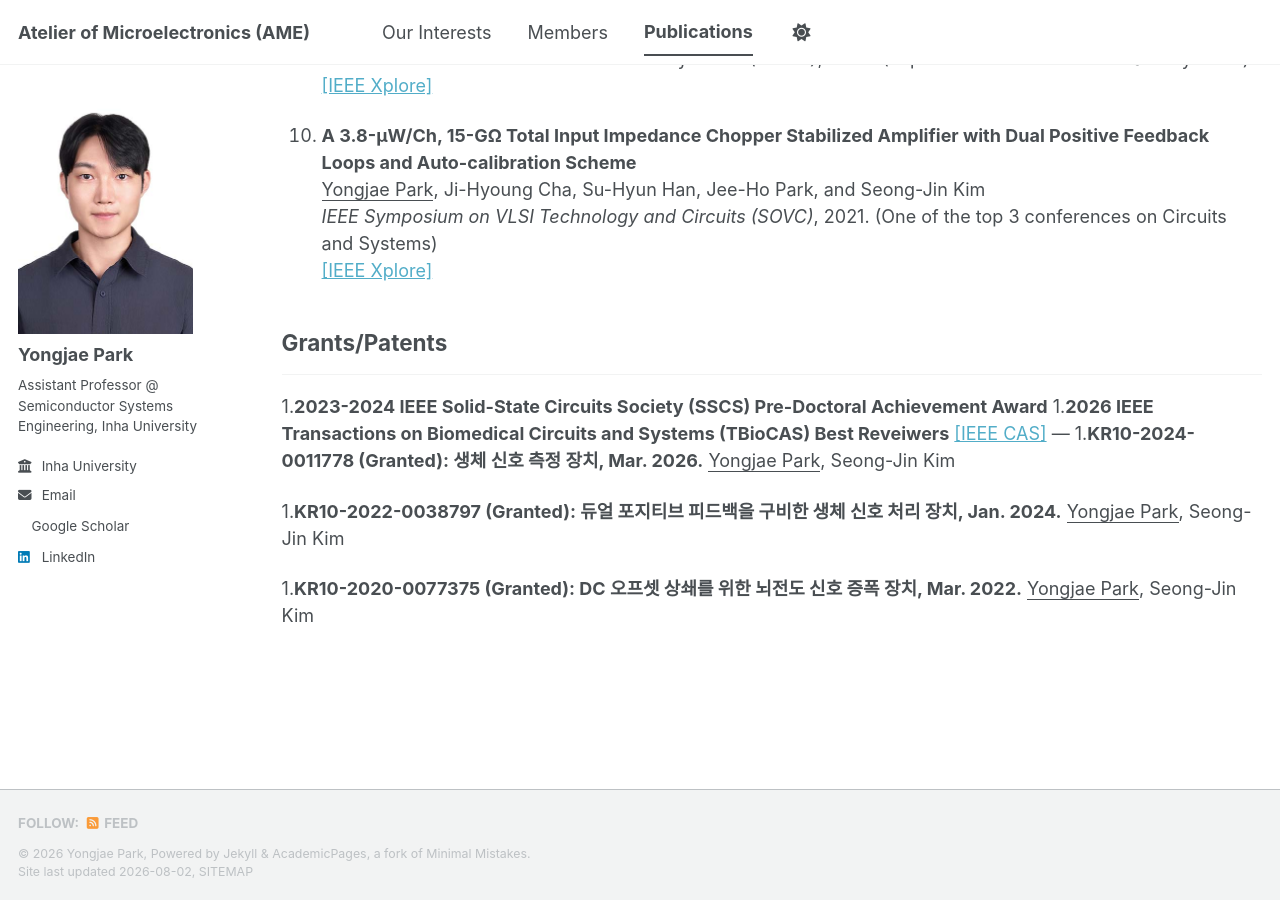
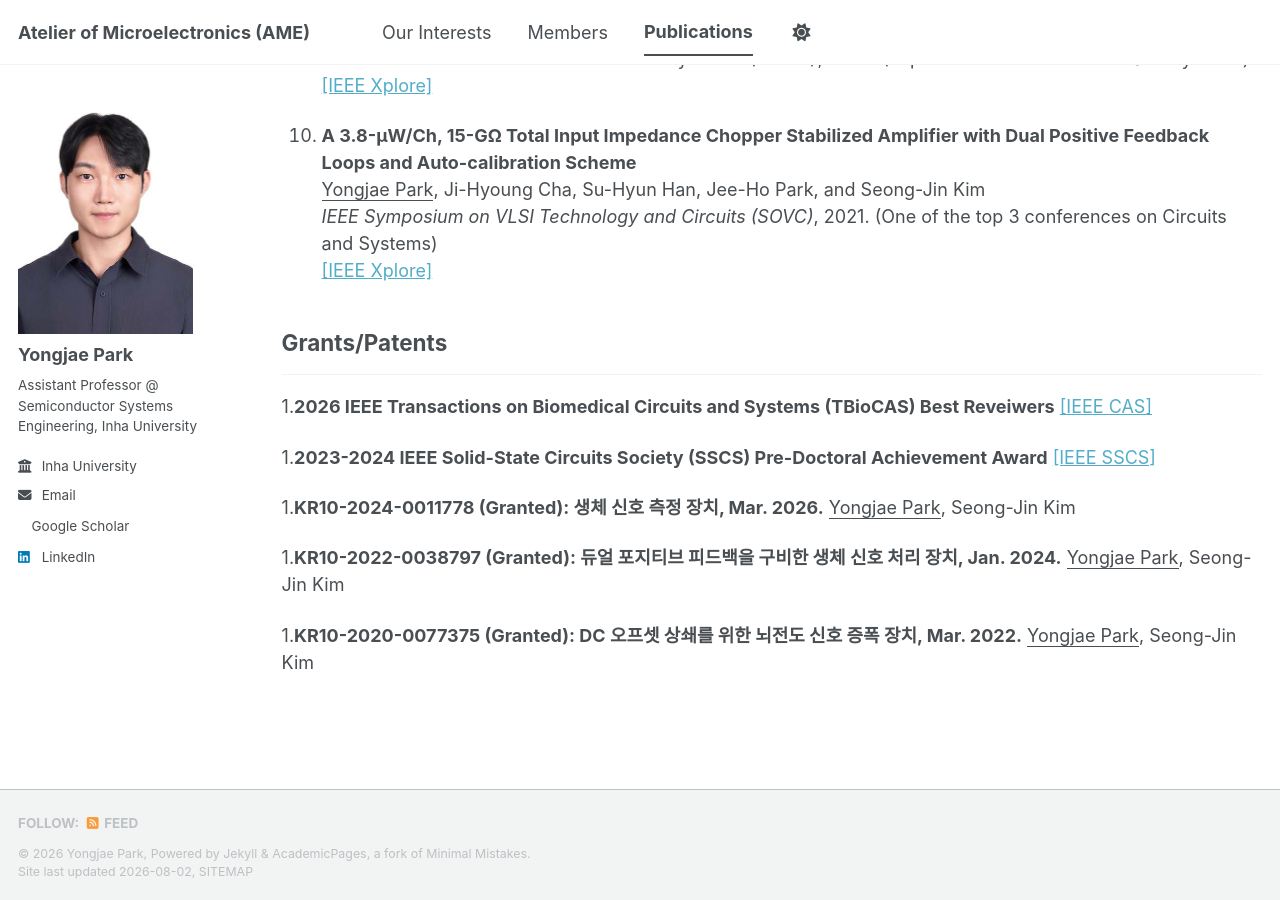
Before and after one commit to yong27park/AME.github.io, a Jekyll site: the page built from _pages/publications.md, in a window 1280 px wide and 900 px high, scrolled down 3373 px. Built offline with Jekyll 4.4.1, drawn with Linux system fonts in a browser that asks for light colours; a style sheet for code colours, icons or effects is not loaded.

Commit message:
Update publications.md

```diff
--- a/_pages/publications.md
+++ b/_pages/publications.md
@@ -105,10 +105,12 @@ author_profile: true
 
 ## Grants/Patents
 ---
-1.**2023-2024 IEEE Solid-State Circuits Society (SSCS) Pre-Doctoral Achievement Award**
 1.**2026 IEEE Transactions on Biomedical Circuits and Systems (TBioCAS) Best Reveiwers**
 [[IEEE CAS]](https://https://ieee-cas.org/post/news/ieee-cass-announces-2026-publications-best-associate-editor-and-best-reviewer-award)
----
+
+1.**2023-2024 IEEE Solid-State Circuits Society (SSCS) Pre-Doctoral Achievement Award**
+[[IEEE SSCS]](https://sscs.ieee.org/membership/awards/predoctoral-achievement-award/)
+
 1.**KR10-2024-0011778 (Granted): 생체 신호 측정 장치, Mar. 2026.**
  <u>Yongjae Park</u>, Seong-Jin Kim
 
```
